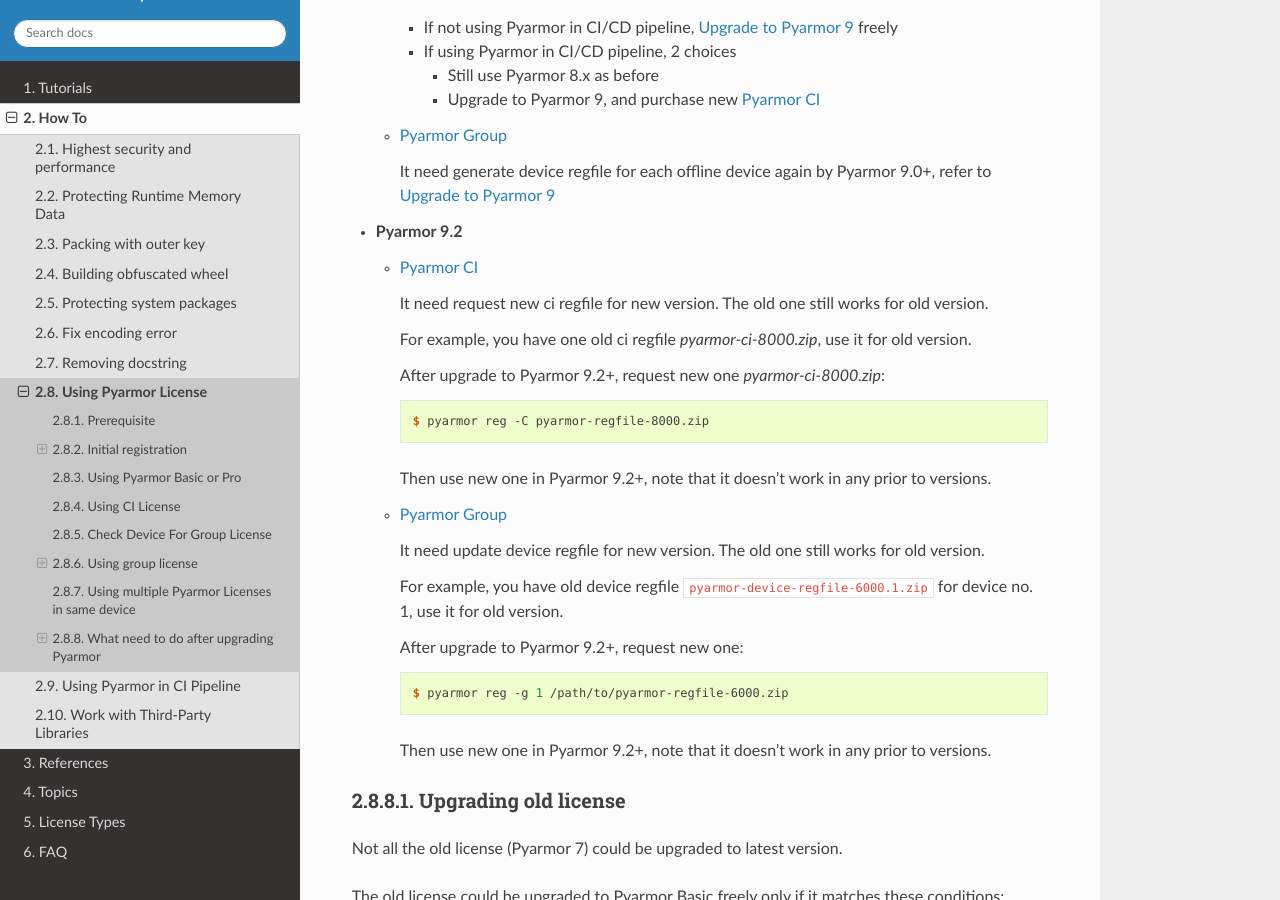
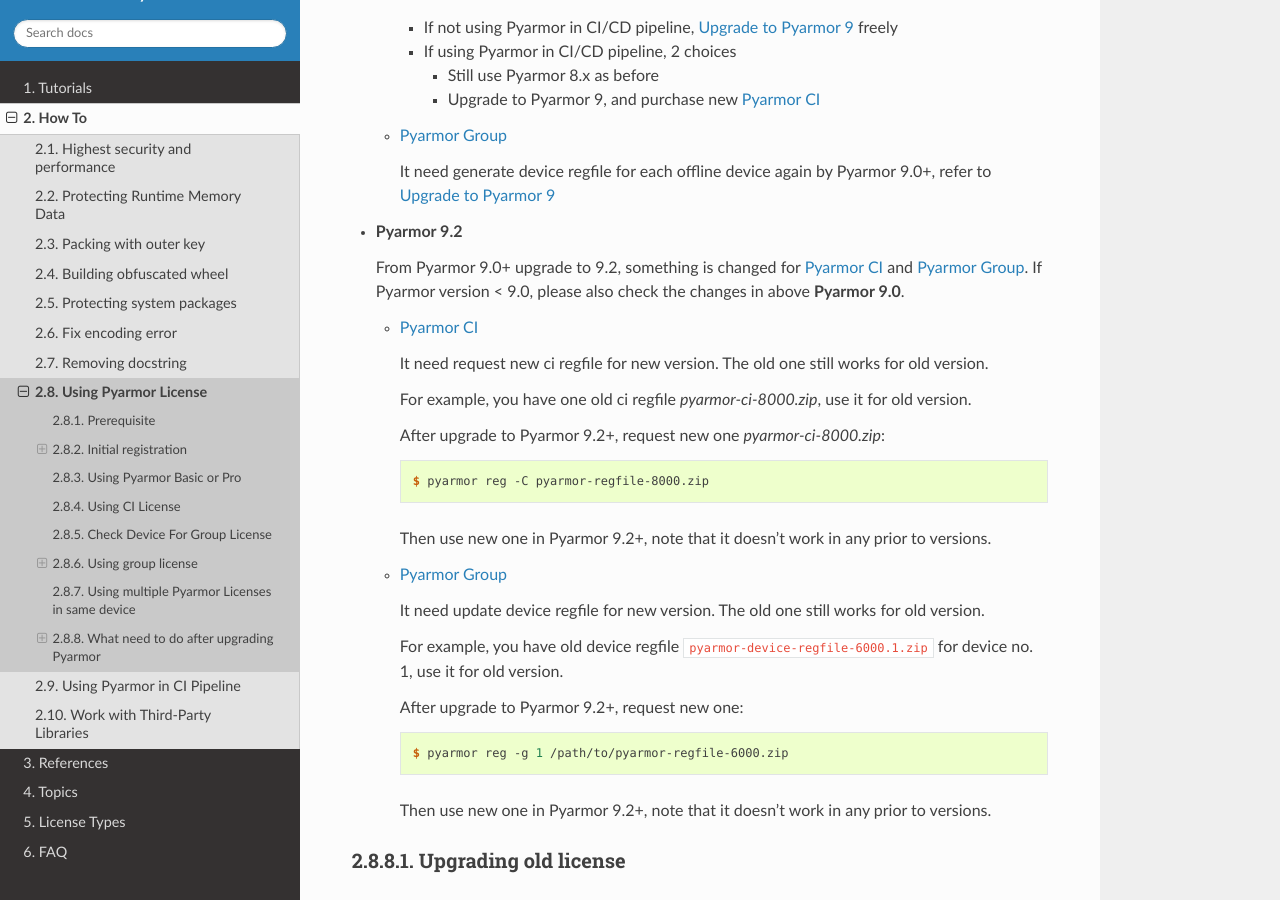
Before and after one commit to dashingsoft/pyarmor, a Sphinx documentation site: the page built from docs/how-to/register.rst, in a window 1280 px wide and 900 px high, scrolled down 12790 px. Built offline with Sphinx 7.4.7 and the Read the Docs theme 3.1.0, drawn with Linux system fonts in a browser that asks for light colours.

Commit message:
Refine doc

```diff
--- a/docs/how-to/register.rst
+++ b/docs/how-to/register.rst
@@ -498,6 +498,8 @@
 
 - **Pyarmor 9.2**
 
+  From Pyarmor 9.0+ upgrade to 9.2, something is changed for :term:`Pyarmor CI` and :term:`Pyarmor Group`. If Pyarmor version < 9.0, please also check the changes in above **Pyarmor 9.0**.
+
   - :term:`Pyarmor CI`
 
     It need request new ci regfile for new version. The old one still works for old version.
```
